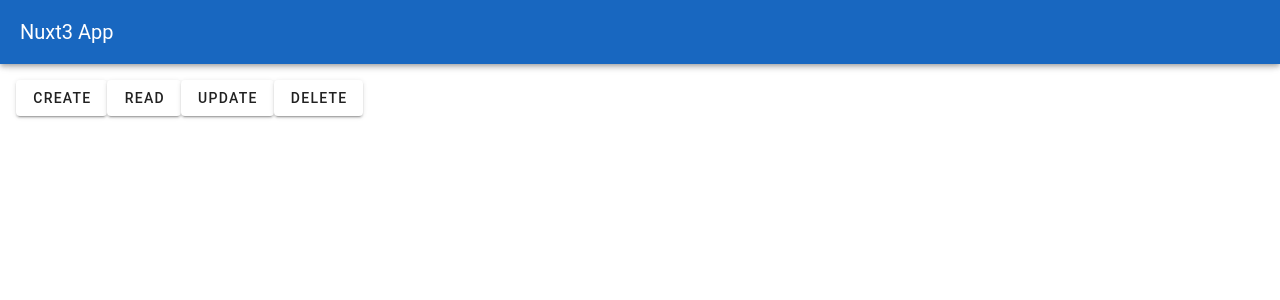
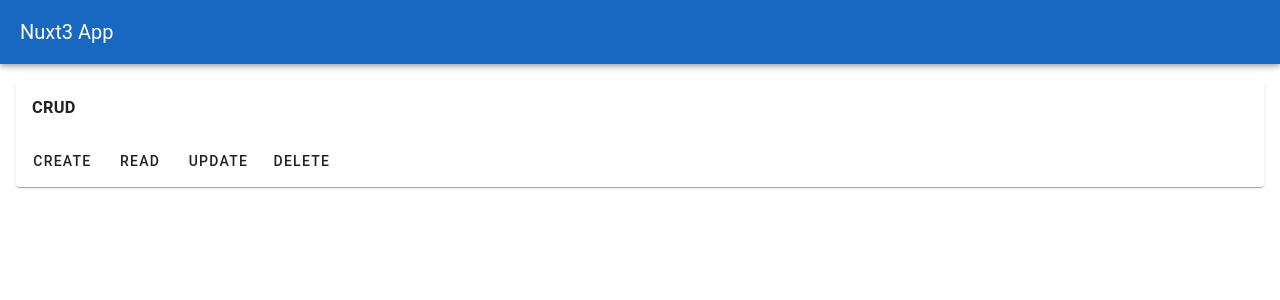
Before and after one commit to yukimasaki/seisan, a Nuxt app in the folder src/seisan/: page /test-prisma in a window 1280 px wide. Shown: the top 300 px of the page. Built offline with nearby package versions, Linux system fonts and the light colour scheme.

Commit message:
v-cardでラップ

```diff
--- a/src/seisan/pages/test-prisma.vue
+++ b/src/seisan/pages/test-prisma.vue
@@ -1,9 +1,16 @@
 <template>
   <div>
-    <v-btn @click="onClickCreate">create</v-btn>
-    <v-btn @click="onClickRead">read</v-btn>
-    <v-btn @click="onClickUpdate">update</v-btn>
-    <v-btn @click="onClickDelete">delete</v-btn>
+    <v-card>
+      <v-card-text>
+        <h3>CRUD</h3>
+      </v-card-text>
+      <v-card-actions>
+        <v-btn @click="onClickCreate">create</v-btn>
+        <v-btn @click="onClickRead">read</v-btn>
+        <v-btn @click="onClickUpdate">update</v-btn>
+        <v-btn @click="onClickDelete">delete</v-btn>
+      </v-card-actions>
+    </v-card>
   </div>
 </template>
 
```
